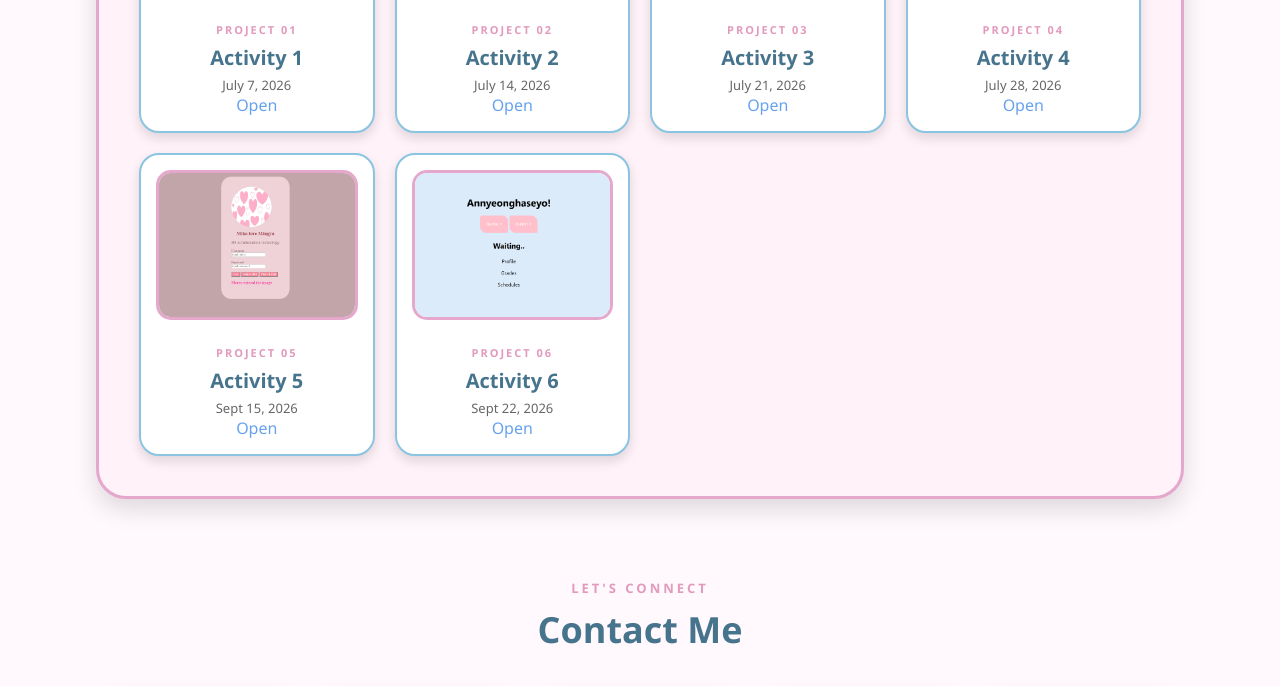
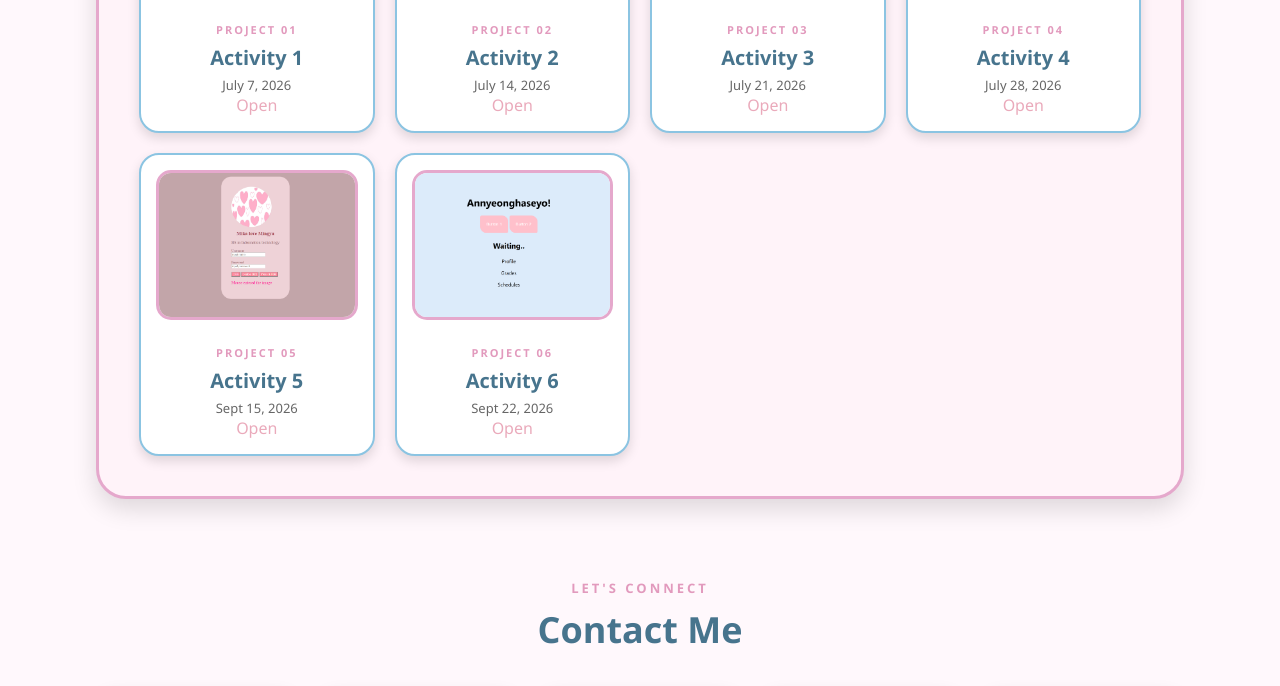
Before and after one commit to mikaelageronimo8-lab/portfolio, a plain HTML site: page index.html in a window 1280 px wide. Shown: the part 2229-2915 px from the top of the page. Drawn offline with Linux system fonts and the light colour scheme.

Commit message:
Initial commit

```diff
--- a/style.css
+++ b/style.css
@@ -346,7 +346,7 @@ header {
 
 .act-card a{
     text-decoration: none;
-    color: rgb(103, 162, 239);
+    color: rgb(234, 170, 187);
 }
 
 .act-card:hover {
```
